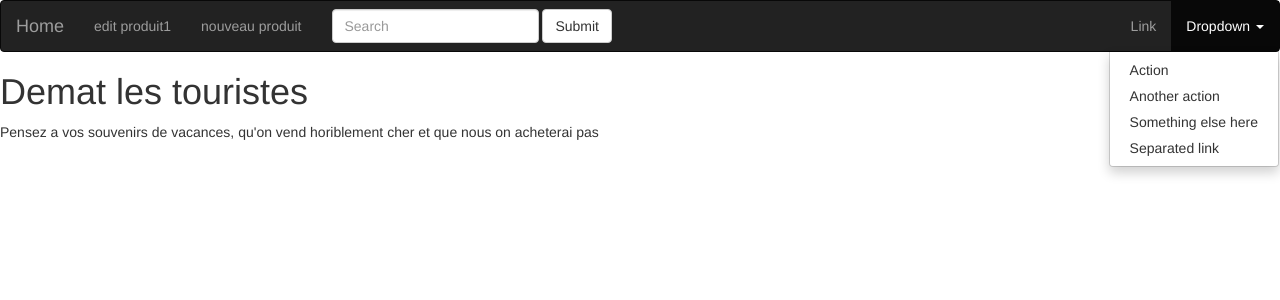
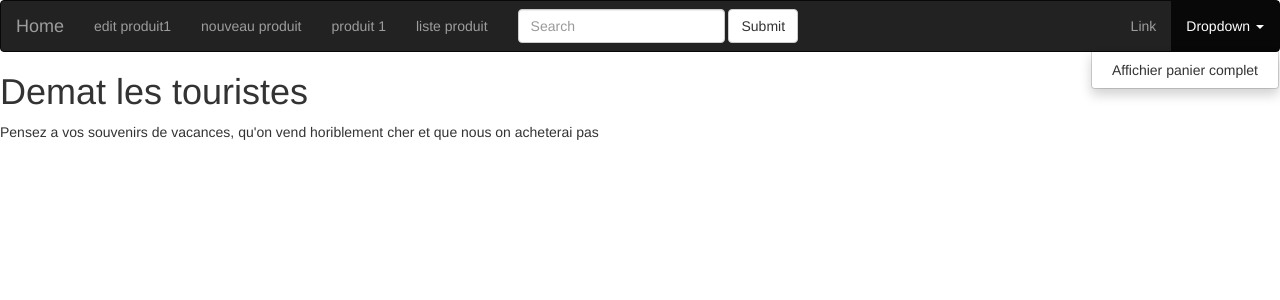
Before and after one commit to champix56/PHH-2021-06-01, a PHP site: page / in a window 1280 px wide, after a click on "Dropdown". Shown: the top 300 px of the page. Run offline with PHP 8.4, Linux system fonts and the light colour scheme.

Commit message:
mise en place de nouvelles pages de SPA

```diff
--- a/dispatch.php
+++ b/dispatch.php
@@ -1,17 +1,25 @@
 <?php
-if(isset($_GET["page"])){
-    switch ($_GET["page"]) {
+if ( isset( $_GET['page'] ) ) {
+    switch ( $_GET['page'] ) {
         case 'new':
-            include('includes/formproduit.php');
-            break;
+        include( 'includes/formproduit.php' );
+        break;
         case 'edit':
-            include('includes/formproduit.php');
-            break;
+        include( 'includes/formproduit.php' );
+        break;
+        case 'produit':
+        include( 'includes/produit.php' );
+        break;
+        case 'listeproduit':
+        include( 'includes/listeproduit.php' );
+        break;
+        case 'panier':
+        include( 'includes/panier.php' );
+        break;
         default:
-            include('includes/home.php');
-            break;
+        include( 'includes/home.php' );
+        break;
     }
-}
-else include('includes/home.php');
+} else include( 'includes/home.php' );
 
 ?>
--- /dev/null
+++ b/includes/listeproduit.php
@@ -0,0 +1 @@
+<h1>liste produit</h1>
--- a/includes/navbar.php
+++ b/includes/navbar.php
@@ -15,6 +15,8 @@
             <ul class="nav navbar-nav">
                 <li><a href="?page=edit&idp=1">edit produit1</a></li>
                 <li><a href="?page=new">nouveau produit</a></li>
+                <li><a href="?page=produit&idp=1">produit 1</a></li>
+                <li><a href="?page=listeproduit">liste produit</a></li>
             </ul>
             <form class="navbar-form navbar-left" role="search">
                 <div class="form-group">
@@ -27,10 +29,10 @@
                 <li class="dropdown">
                     <a href="#" class="dropdown-toggle" data-toggle="dropdown">Dropdown <b class="caret"></b></a>
                     <ul class="dropdown-menu">
-                        <li><a href="#">Action</a></li>
-                        <li><a href="#">Another action</a></li>
+                        <li><a href="?page=panier">Affichier panier complet</a></li>
+                        <!-- <li><a href="#">Another action</a></li>
                         <li><a href="#">Something else here</a></li>
-                        <li><a href="#">Separated link</a></li>
+                        <li><a href="#">Separated link</a></li> -->
                     </ul>
                 </li>
             </ul>
--- /dev/null
+++ b/includes/panier.php
@@ -0,0 +1 @@
+<h1>panier</h1>
```
